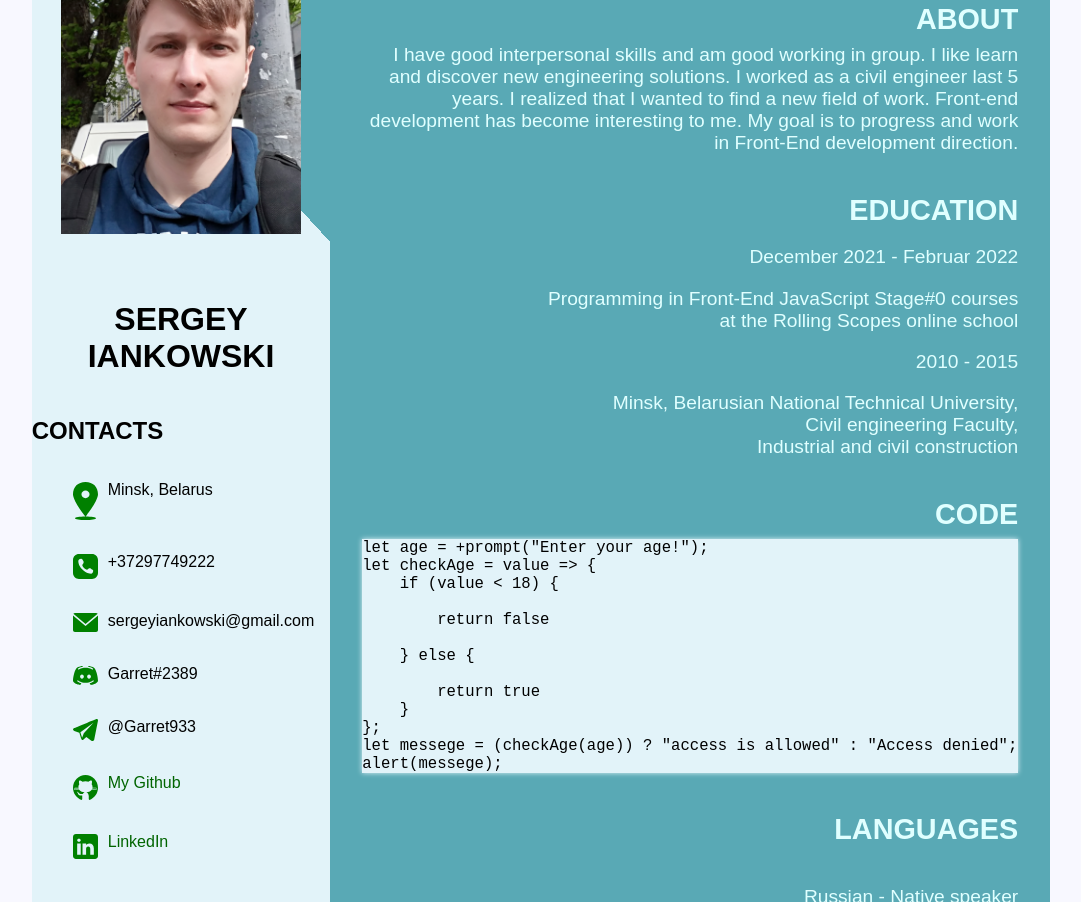
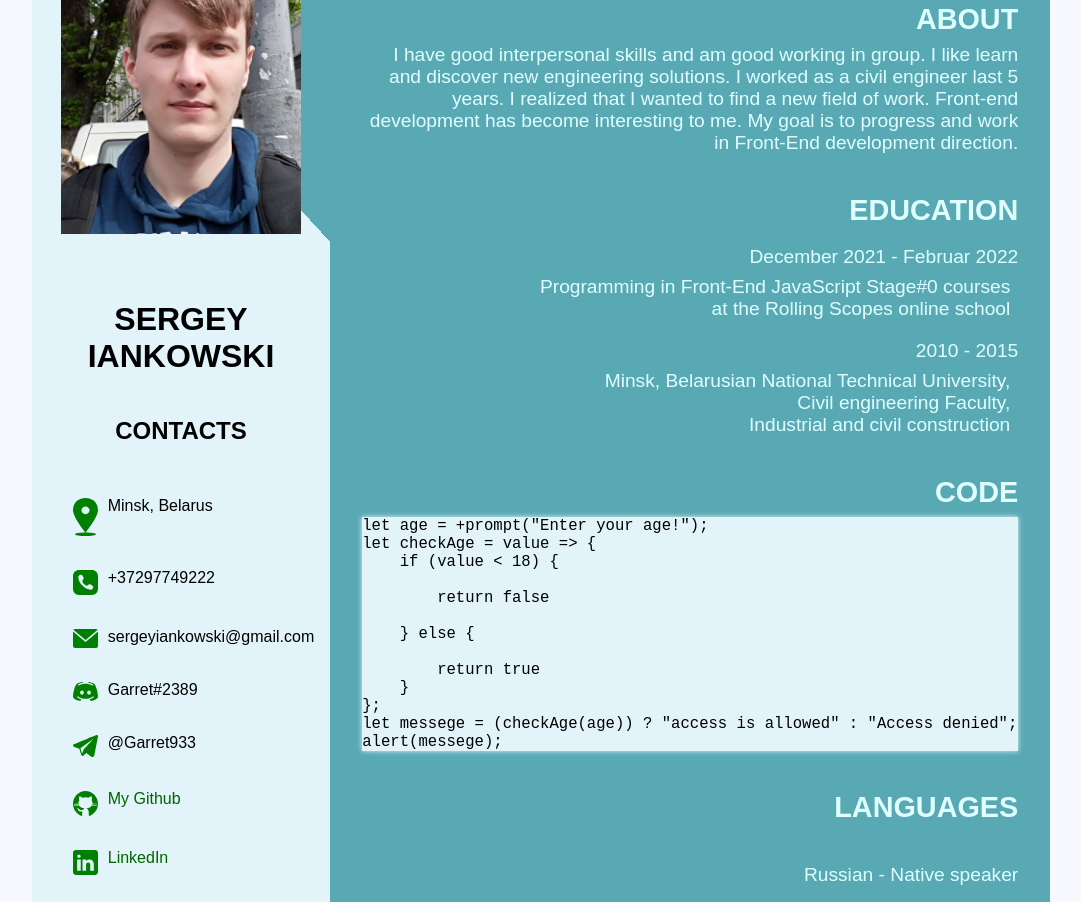
Before and after one commit to SergeyIankowski/rsschool-cv, a plain HTML site: page index.html in a window 1280 px wide. Shown: the part 128-1030 px from the top of the page, without its empty margins (99-1180 px from the left). Drawn offline with Linux system fonts and the light colour scheme.

Commit message:
fix: fix styles with new semantic elements

```diff
--- a/style.css
+++ b/style.css
@@ -31,8 +31,12 @@ body {
     color: lightcyan;
 
 }
+.header section {
+    display: flex;
+    flex-direction: column;
+}
 
-.header h1, .header h2 {
+#header-description-h1, #contacts-h2, #skills-h2 {
     align-self: center;
 }
 
@@ -111,15 +115,13 @@ body {
     box-shadow: 0 0 5px #e2f3f9;
     overflow: auto;
 }
-#education-main #description {
+#education-main .description {
     margin: 0.5rem;
 }
-#education-main #date {
+#education-main .date {
     margin-bottom: 0.5rem;
 }
-#site-navigation-button {
-    display: none;
-}
+
 #nav {
     border-bottom: 2px solid lightcyan;
 }
```
